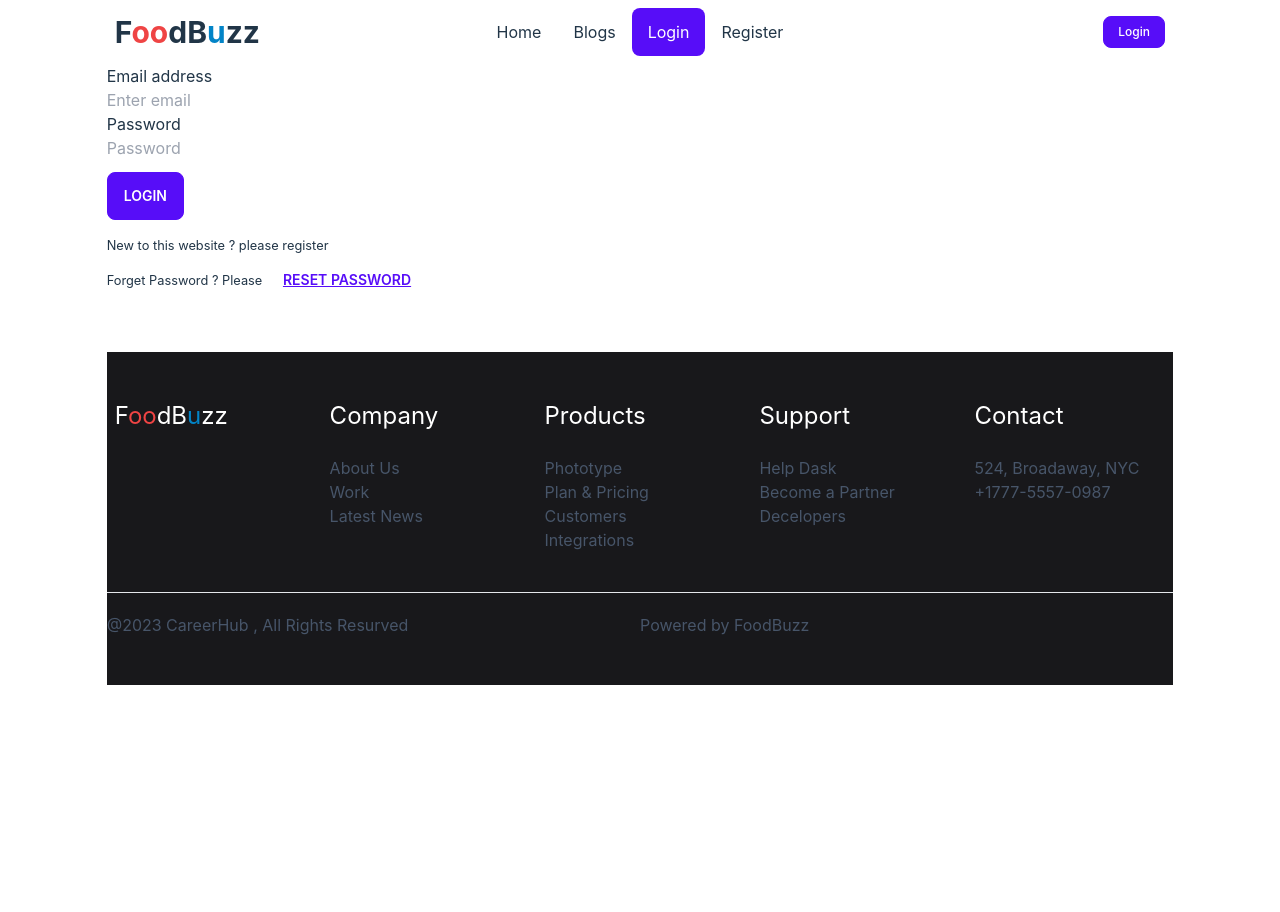
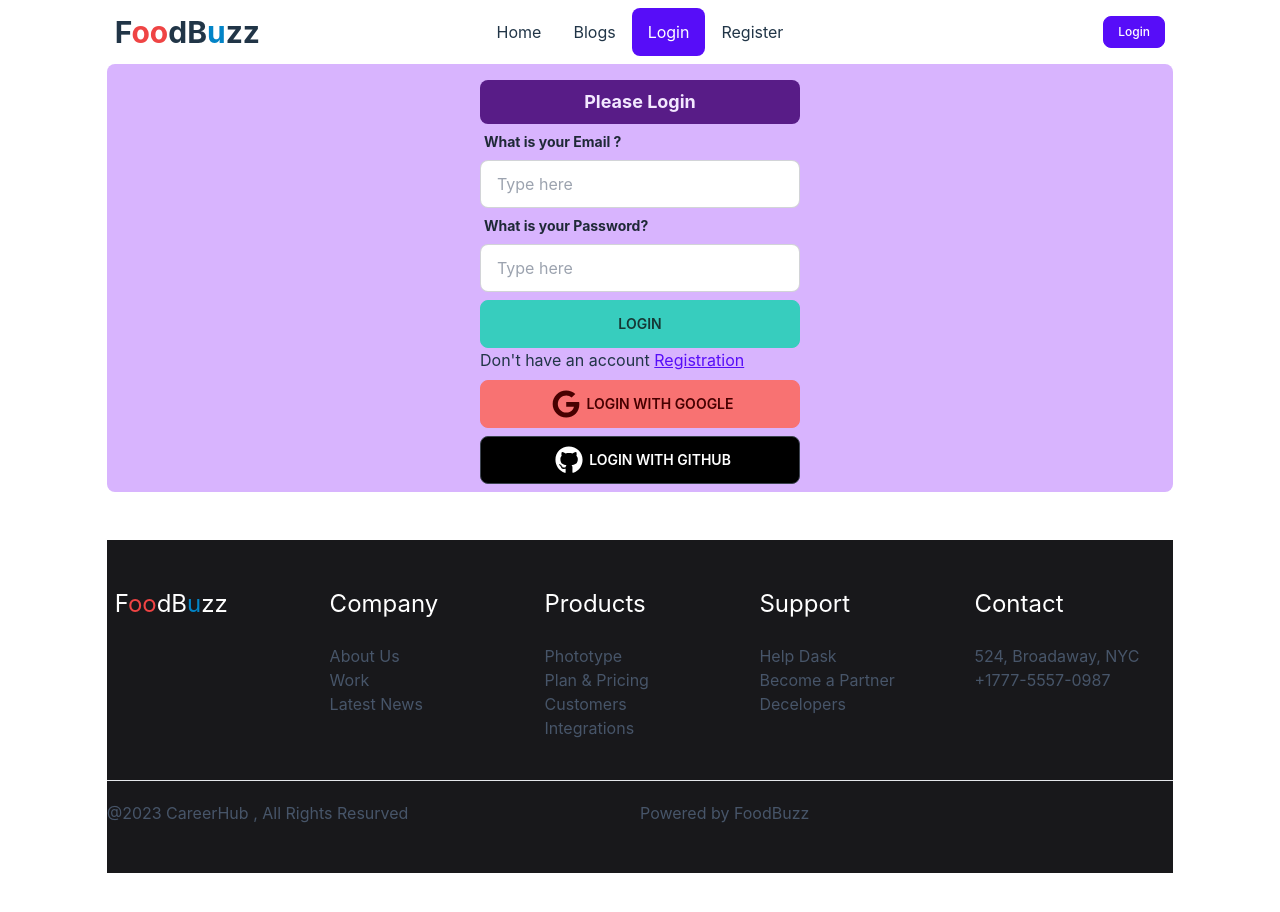
Before and after one commit to Shamim-dm/FoodBuzz, a React (Vite) app: page /login in a window 1280 px wide. Shown: the top 912 px of the page. Before the commit the page ends 800 px from the top, so only its background shows below. Built offline with nearby package versions, Linux system fonts and the light colour scheme; no server answers.

Commit message:
dpwnload pdf create

```diff
--- a/package.json
+++ b/package.json
@@ -11,6 +11,7 @@
   },
   "dependencies": {
     "@heroicons/react": "^2.0.17",
+    "@react-pdf/renderer": "^3.1.9",
     "daisyui": "^2.51.6",
     "firebase": "^9.21.0",
     "localforage": "^1.10.0",
@@ -21,6 +22,7 @@
     "react-hot-toast": "^2.4.1",
     "react-icons": "^4.8.0",
     "react-router-dom": "^6.11.0",
+    "react-to-pdf": "^0.0.14",
     "sort-by": "^1.2.0"
   },
   "devDependencies": {
--- /dev/null
+++ b/src/components/AuthProviders/AuthProviders.jsx
@@ -0,0 +1,85 @@
+import React, { createContext, useEffect, useState } from 'react';
+import { GithubAuthProvider, GoogleAuthProvider, createUserWithEmailAndPassword, getAuth, onAuthStateChanged, signInWithEmailAndPassword, signInWithPopup, signOut } from "firebase/auth";
+import app from '../../firebase/firebase.config';
+
+
+export const AuthContext = createContext();
+
+const auth = getAuth(app);
+
+const AuthProviders = ({children}) => {
+
+const [user, setUser] = useState(null);
+const [loading, setLoading] = useState(true);
+
+
+    const createUser = (email, password) => {
+        setLoading(true);
+        return createUserWithEmailAndPassword(auth, email, password)
+    }
+
+    const signIn = (email, password) => {
+        setLoading(true);
+        return signInWithEmailAndPassword(auth, email, password);
+    }
+
+    const logOut = (email, password) => {
+        setLoading(true);
+        return signOut(auth);
+    }
+    const googleProvider = new GoogleAuthProvider();
+
+    const googleLogin = () =>{
+        signInWithPopup(auth, googleProvider)
+        .then(result => {
+            const loggedInUser = result.user;
+            console.log(loggedInUser)
+            setUser(loggedInUser);
+
+        })
+        .catch(error => console.log(error.message))
+    }
+
+    // Github sign in function
+
+    const gitHubProvider = new GithubAuthProvider()
+    const githubLogin = () =>{
+        signInWithPopup(auth, gitHubProvider)
+        .then(result => {
+            const loggedInUser = result.user;
+            console.log(loggedInUser)
+            setUser(loggedInUser);
+        })
+        .catch(error => console.log(error.message))
+    }
+
+
+    useEffect( () => {
+       const unsubscribe = onAuthStateChanged( auth,  loggedUser => {
+            console.log('Logged in user inside auth', loggedUser)
+            setUser(loggedUser);
+            setLoading(false);
+
+        })
+
+        return () => {
+            unsubscribe();
+        }
+    }, [])
+    const authInfo = {
+        user,
+        loading,
+        createUser,
+        signIn,
+        logOut,
+        googleLogin,
+        githubLogin
+    }
+    return (
+        <AuthContext.Provider value={authInfo}>
+            {children}
+        </AuthContext.Provider>
+    );
+};
+
+export default AuthProviders;
--- a/src/components/Home/Home.jsx
+++ b/src/components/Home/Home.jsx
@@ -11,7 +11,9 @@ const Home = () => {
     // console.log(alldata)
     return (
         <div>
-
+          <Marquee>
+            <h5 className='text-3xl'>If you can't feed a hundred people, then feed just one. ...</h5>
+          </Marquee>
 
           <Marquee speed={200} className="carousel w-full rounded-lg">
                 <div id="item1" className="carousel-item w-full">
--- a/src/components/Login/Login.jsx
+++ b/src/components/Login/Login.jsx
@@ -1,96 +1,74 @@
-import { createUserWithEmailAndPassword, getAuth, sendEmailVerification, sendPasswordResetEmail } from 'firebase/auth';
-import React, { useRef, useState } from 'react';
+import React, { useContext, } from 'react';
+import { Link, useLocation, useNavigate } from "react-router-dom";
+import { FaGoogle, FaGithub } from 'react-icons/fa';
+import { AuthContext } from '../AuthProviders/AuthProviders';
 
-import { Link } from 'react-router-dom';
 
-import app from '../../firebase/firebase.config';
+const Login = () => {
+    const {signIn, googleLogin, githubLogin} = useContext(AuthContext);
 
-const auth = getAuth(app)
-const Login = () => {
-    const [error, setError] = useState('');
-    const [success, setSuccess] = useState('');
-    const emailRef = useRef()
+
+
+    const navigate = useNavigate();
+    const location = useLocation();
+    console.log('login page location', location)
+    const from = location.state?.from?.pathname || '/'
+
 
     const handleLogin = event => {
         event.preventDefault();
         const form = event.target;
         const email = form.email.value;
         const password = form.password.value;
+
         console.log(email, password)
 
-        // validation
-        setError('')
-        setSuccess('')
-        if (!/(?=.[A-Z].[A-Z])/.test(password)) {
-            setError('please added two Uppercase letter')
-            return;
-        }
-        else if (!/(?=.[!@#$&])/.test(password)) {
-            setError('use one special character')
-            return;
-        }
+        signIn(email, password)
+        .then(result => {
+            const loggedUser = result.user;
+            console.log(loggedUser);
+            navigate(from, {replace: true})
+        })
+        .catch(error => console.log(error))
+    }
+    const handleGoogleSignIn = () => {
+        googleLogin()
+
+    }
+    const handleGithubSignIn = () => {
+        githubLogin()
+    }
+
+    return (
+        <div className='container mx-auto bg-purple-300 rounded-lg py-2'>
+            <h3 className=' w-80 py-2 mt-2 mx-auto text-purple-100 font-bold text-lg rounded-lg bg-purple-900 text-center'>Please Login</h3>
+            <form onSubmit={handleLogin}  className="form-control w-full max-w-xs mx-auto">
+
+                <label className="label">
+                    <span className="label-text font-bold">What is your Email ?</span>
+
+                </label>
+                <input type="email" name='email' placeholder="Type here" className="input input-bordered w-full max-w-xs" />
+
+                <label className="label">
+                    <span className="label-text font-bold">What is your Password?</span>
+
+                </label>
+                <input type="password"  name='password' placeholder="Type here" className="input input-bordered w-full max-w-xs" />
 
 
+                <button className='btn btn-accent mt-2' type='submit'>Login</button>
 
-        createUserWithEmailAndPassword(auth, email, password)
-            .then(result => {
-                const userLogined = result.user;
-                console.log(userLogined)
-                if(!userLogined.emailVerified){
+                <p>Don't have an account <span> <Link className='link link-primary' to="/register">Registration</Link></span></p>
+                <p onClick={handleGoogleSignIn} className='btn btn-error w-80 py-2 mt-2 mx-auto text-center'>
+                  <FaGoogle  className=' w-10 h-7'></FaGoogle>  Login With Google
+                </p>
+                <p  onClick={handleGithubSignIn} className='btn bg-black w-80 py-2 mt-2 mx-auto text-center'>
+                    <FaGithub className=' w-10 h-7'></FaGithub>
+                Login With GitHub
+            </p>
+            </form>
 
-                }
-                setSuccess('user login successful')
-                setError('');
-                sendverificationEmail(result.user)
-            })
-            .catch(error => {
-                console.log(error.message)
-                setError(error.message)
-
-            })
-
-    }
-
-    const sendverificationEmail = (user)=>{
-        sendEmailVerification(user)
-        .then(result=>{
-            console.log(result)
-            alert('please verify your email address')
-        })
-       }
-
-     const handleResetPassword = event =>{
-         const email = emailRef.current.value;
-         if(!email){
-            alert("please provide your email address to reset password")
-         }
-         sendPasswordResetEmail(auth, email)
-         .then(()=>{
-            alert('please check your email')
-         })
-
-         .catch(error =>{
-            console.log(error);
-            setError(error.message)
-         })
-     }
-    return (
-        <div>
-            <form onSubmit={handleLogin}>
-                <div className="form-group">
-                    <label className='mb-2' htmlFor="email">Email address</label>
-                    <input type="email" className="form-control" id="email" ref={emailRef} name="email" placeholder="Enter email" required />
-                </div>
-                <div className="form-group">
-                    <label className='mb-2' htmlFor="password">Password</label>
-                    <input type="password" className="form-control" id="password" name="password" placeholder="Password" required />
-                </div>
-                <button type="submit" className="my-3 btn btn-primary">Login</button>
-                <p><small> New to this website  ? please <Link to='/register'>register</Link></small></p>
-                <p className='text-danger'>{error}</p>
-                <p className='text-primary'>{success}</p>
-            </form>
-            <p><small>Forget Password ? Please <button onClick={handleResetPassword} className='btn btn-link'> Reset password</button></small></p>
         </div>
     );
 };
--- a/src/components/Register/Register.jsx
+++ b/src/components/Register/Register.jsx
@@ -1,89 +1,63 @@
-import React, { useState } from 'react';
-import { createUserWithEmailAndPassword, getAuth, updateProfile } from 'firebase/auth'
+import React, { useContext } from 'react';
+import { Link } from "react-router-dom";
+import { AuthContext } from '../AuthProviders/AuthProviders';
 
-import { Link } from 'react-router-dom';
-import app from '../../firebase/firebase.config';
+const Register = () => {
+    const {createUser} = useContext(AuthContext)
 
+    const handleRegister = event => {
+        event.preventDefault();
+        const form = event.target;
+        const name = form.name.value;
+        const photo = form.photo.value;
+        const email = form.email.value;
+        const password = form.password.value;
 
+        console.log(name, password, email, photo)
 
-const auth =  getAuth(app)
-const Register = () => {
-    const [error, setError] = useState('')
-    const [success, setSuccess] = useState('')
-
-
-    const handleSubmit = (event) => {
-        event.preventDefault()
-        setSuccess('')
-        setError('')
-        const email = event.target.email.value
-        const password = event.target.password.value
-        const name = event.target.name.value
-        console.log(email, password , name)
-
-        // validation
-        if (!/(?=.*[A-Z])/.test(password)) {
-            setError('please added at least one uppercase')
-            return
-        }
-
-        // create user in firebase
-        createUserWithEmailAndPassword(auth, email, password)
+        createUser(email, password)
         .then(result => {
-                const userLogin = result.user;
-                console.log(userLogin)
-                setError('')
-                event.target.reset();
-                updateUserData(result.user, name)
-                setSuccess('user has been created successfully')
+            const createdUser = result.user;
+            console.log(createdUser);
         })
-
         .catch(error => {
-                console.log(error.message)
-                setError(error.message)
-
+            console.log(error)
         })
     }
+    return (
+        <div className='container w-50 mx-auto bg-slate-300 rounded-lg py-2'>
+            <h2 className=' w-80 py-2 mt-2 mx-auto text-purple-100 font-bold text-lg rounded-lg bg-purple-900 text-center'>Please Register Your Account </h2>
 
+            <form onSubmit={handleRegister} className="form-control w-full max-w-xs mx-auto">
+                <label className="label">
+                    <span className="label-text font-bold">What is your name ?</span>
 
+                </label>
+                <input type="text" name='name' placeholder="Type here" className="input input-bordered w-full max-w-xs" />
 
-    const handleEmaildChange = (event) => {
-        console.log(event.target.value)
-        // setEmail(event.target.value)
-    }
+                <label className="label">
+                    <span className="label-text font-bold">What is your image URL ?</span>
 
-    const handlePasswordBlur = (event) => {
-        console.log(event.target.value)
-    }
+                </label>
+                <input type="text" name='photo' placeholder="Type here" className="input input-bordered w-full max-w-xs" />
 
-    const updateUserData = (name, user)=>{
-        updateProfile(user, {
-            displayName: name
-        })
-        .then(()=>{
-            console.log('user name updated')
-        })
-        .catch(error=>{
-            setError(error.message)
-        })
-    }
+                <label className="label">
+                    <span className="label-text font-bold">What is your Email ?</span>
 
-    return (
-        <div>
-            <h3>Please Register</h3>
+                </label>
+                <input type="email" name='email' placeholder="Type here" className="input input-bordered w-full max-w-xs" />
 
-            <form onSubmit={handleSubmit} >
-                <input className='my-2 ps-2'  type="text" name="name" id="name" placeholder='type your name' required /><br></br>
+                <label className="label">
+                    <span className="label-text font-bold">What is your Password?</span>
 
-                <input className='my-2 ps-2' onChange={handleEmaildChange} type="email" name="email" id="email" placeholder='type your email' required /><br></br>
+                </label>
+                <input type="password" name='password' placeholder="Type here" className="input input-bordered w-full max-w-xs" />
 
-                <input className='ps-2' onBlur={handlePasswordBlur} type="password" name="password" id="password" placeholder='type your password' required /><br></br>
+                <button className='btn btn-accent mt-2' type='submit'>Register</button>
 
-                <input className='btn btn-primary my-2' type="submit" value="Register" />
+                <p>Already have an account <span> <Link className='link link-primary' to="/login">Login</Link></span></p>
+
             </form>
-            <p><small> Already have you an account ? please <Link to='/login'>login</Link></small></p>
-            <p className='text-center text-danger'>{error}</p>
-            <p className='text-center text-primary'>{success}</p>
         </div>
     );
 };
--- a/src/components/Signin/Signin.jsx
+++ /dev/null
@@ -1,96 +0,0 @@
-import { createUserWithEmailAndPassword, getAuth, sendEmailVerification, sendPasswordResetEmail } from 'firebase/auth';
-import React, { useRef, useState } from 'react';
-import app from '../../firebase/firebase.config';
-import { Link } from 'react-router-dom';
-
-const auth = getAuth(app)
-const Signin = () => {
-    const [error, setError] = useState('');
-    const [success, setSuccess] = useState('');
-    const emailRef = useRef()
-
-    const handleLogin = event => {
-        event.preventDefault();
-        const form = event.target;
-        const email = form.email.value;
-        const password = form.password.value;
-        console.log(email, password)
-
-        // validation
-        setError('')
-        setSuccess('')
-        // if (!/(?=.[A-Z].[A-Z])/.test(password)) {
-        //     setError('please added two Uppercase letter')
-        //     return;
-        // }
-        // else if (!/(?=.[!@#$&])/.test(password)) {
-        //     setError('use one special character')
-        //     return;
-        // }
-
-
-
-        createUserWithEmailAndPassword(auth, email, password)
-            .then(result => {
-                const userLogined = result.user;
-                console.log(userLogined)
-                if(!userLogined.emailVerified){
-
-                }
-                setSuccess('user login successful')
-                setError('');
-                sendverificationEmail(result.user)
-            })
-            .catch(error => {
-                console.log(error.message)
-                setError(error.message)
-
-            })
-
-    }
-
-    const sendverificationEmail = (user)=>{
-        sendEmailVerification(user)
-        .then(result=>{
-            console.log(result)
-            alert('please verify your email address')
-        })
-       }
-
-     const handleResetPassword = event =>{
-         const email = emailRef.current.value;
-         if(!email){
-            alert("please provide your email address to reset password")
-         }
-         sendPasswordResetEmail(auth, email)
-         .then(()=>{
-            alert('please check your email')
-         })
-
-         .catch(error =>{
-            console.log(error);
-            setError(error.message)
-         })
-     }
-    return (
-        <div>
-            <form onSubmit={handleLogin}>
-                <div className="form-group">
-                    <label className='mb-2' htmlFor="email">Email address</label>
-                    <input type="email" className="form-control" id="email" ref={emailRef} name="email" placeholder="Enter email" required />
-                </div>
-                <div className="form-group">
-                    <label className='mb-2' htmlFor="password">Password</label>
-                    <input type="password" className="form-control" id="password" name="password" placeholder="Password" required />
-                </div>
-                <button type="submit" className="my-3 btn btn-primary">Login</button>
-                <p><small> New to this website  ? please <Link to='/register'>register</Link></small></p>
-                <p className='text-danger'>{error}</p>
-                <p className='text-primary'>{success}</p>
-            </form>
-            <p><small>Forget Password ? Please <button onClick={handleResetPassword} className='btn btn-link'> Reset password</button></small></p>
-        </div>
-    );
-};
-
-export default Signin;
--- a/src/components/SpecialOffer/SpecialOffer.jsx
+++ b/src/components/SpecialOffer/SpecialOffer.jsx
@@ -4,7 +4,7 @@ import './SpeciaalOffer.css'
 const SpecialOffer = () => {
     return (
         <div className='offerContainer  align-middle  w-full '>
-            <div className=' bg-white bg-opacity-70 border rounded-md mx-auto align-middle md:w-6/12 w-12/12  '>
+            <div className=' bg-white bg-opacity-60 border rounded-md mx-auto align-middle md:w-6/12 w-12/12  '>
                 <h4 className='font-bold text-center pt-2 mb-4'>Our Special Offer:</h4>
 
                 <div className='grid grid-cols-1 md:grid-cols-2 gap-4 text-center '>
--- a/src/firebase/firebase.config.js
+++ b/src/firebase/firebase.config.js
@@ -13,6 +13,12 @@ const firebaseConfig = {
   appId: "1:123582845566:web:ed654eadc61314cf7efe2f"
 };
 
+
+
+
+
+
+
 // Initialize Firebase
 const app = initializeApp(firebaseConfig);
 export default app;
--- a/src/main.jsx
+++ b/src/main.jsx
@@ -14,6 +14,7 @@ import Login from './components/Login/Login.jsx';
 
 import Register from './components/Register/Register.jsx';
 import Details from './components/Details/Details.jsx';
+import AuthProviders from './components/AuthProviders/AuthProviders.jsx';
 
 const router = createBrowserRouter([
 
@@ -90,6 +91,8 @@ const router = createBrowserRouter([
 
 ReactDOM.createRoot(document.getElementById('root')).render(
   <React.StrictMode>
+    <AuthProviders>
     <RouterProvider router={router} ></RouterProvider>
+    </AuthProviders>
   </React.StrictMode>,
 )
```
Also changed, not shown: src/components/Blogs/Blogs.jsx (+15 -2 lines), 2 other files (tests, documents, lock files or other folders). Lines whose indentation alone changed are shown as unchanged.
